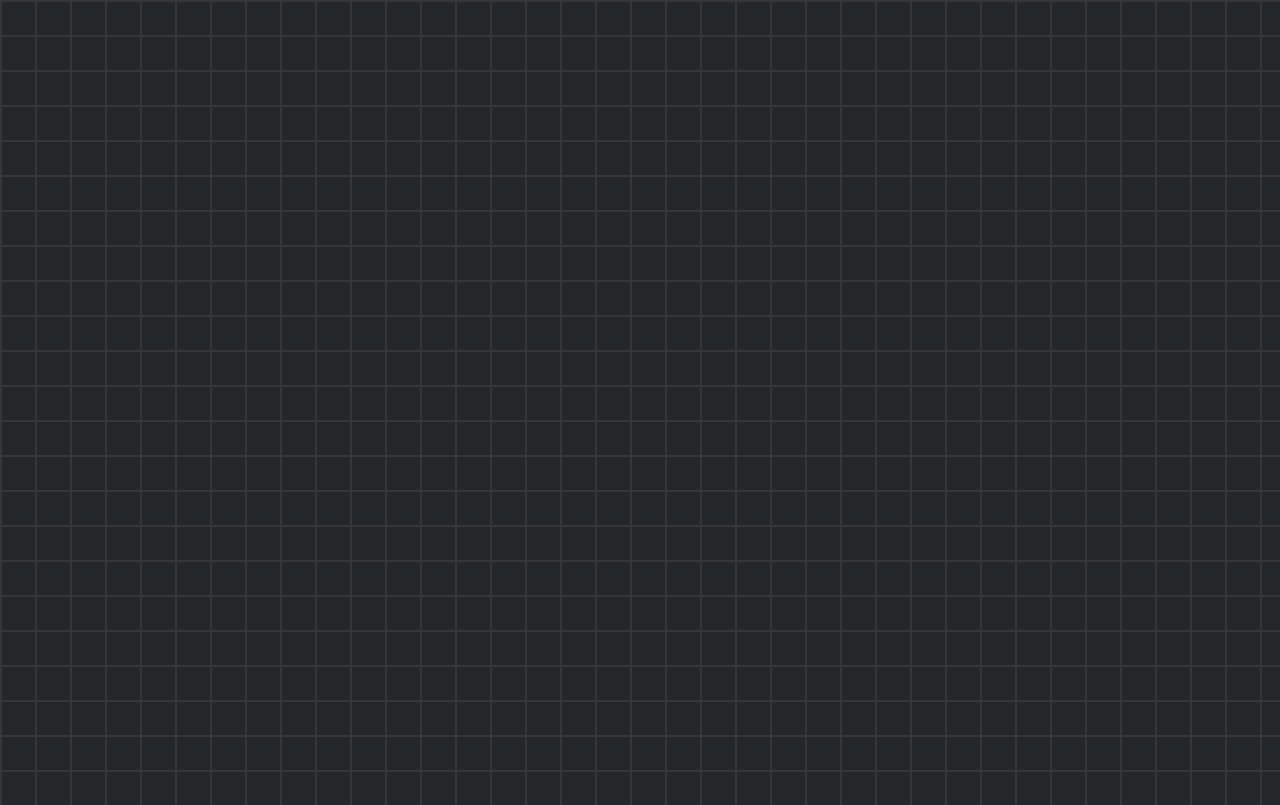
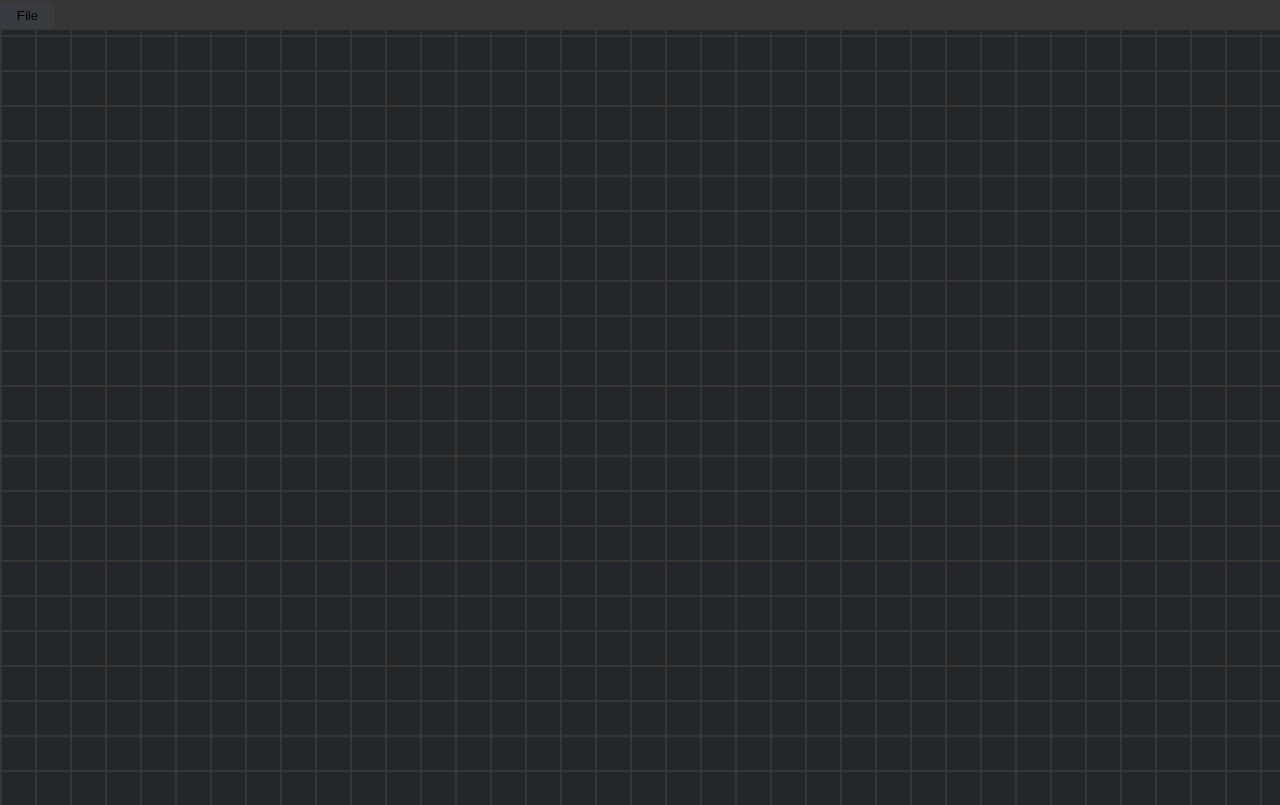
Before and after one commit to shayelorgelly/shayelorgelly.github.io, a website: page index.html in a window 1280 px wide. Shown: the top 805 px of the page. Drawn offline with Linux system fonts and the light colour scheme.

Commit message:
Add files via upload

```diff
--- a/css.css
+++ b/css.css
@@ -37,7 +37,7 @@ canvas.grid{
 }
 .contextmenu{
     position: absolute;
-    z-index: 1000000;
+    z-index: 10;
     width: 200px;
     max-height: 300px;
     padding-bottom: 6.25px;
@@ -47,11 +47,46 @@ canvas.grid{
     transition-property: filter;
     transition-duration: 0.2s;
     text-align: center;
+    border-radius: 5px;
+}
+.toolbar{
+    z-index: 11;
+    width: 100%;
+    height: 30px;
+    position: fixed;
+    background-color: rgb(54, 54, 54);
+    margin: none;
+    padding: none;
+    top:0px;
+    left: 0px;
+}
+.toolbar button{
+    width: 55px;
+    height: 90%;
+    margin-top:1.5px;
+    background-color: #383c41;
+    transition: background-color 0.05s linear;
+    border: none;
+    border-radius: 5px;
+}
+.toolbar button:hover{
+    transition: background-color 0.05s linear;
+    background-color: #16181a;
 }
 .cbutton{
     width: 187.5px;
     height: 40px;
-    border: 0px 0px 0px 0px;
     margin-top: 6.25px;
     text-align: left;
+    border-radius: 5px;
+    border: none;
+    background-color: #383c41;
+    transition: background-color 0.15s linear;
+
+
 }
+.cbutton:hover{
+    border: none;
+    background-color: aqua;
+    transition: background-color 0.15s linear;
+}
--- a/index.html
+++ b/index.html
@@ -15,7 +15,9 @@
     <div class="contextmenu" id="cm" oncontextmenu="return(false)">
         <!--the context menu is always where the mouse right clicks even when it disappears, it uses javascript to prevent itself from being clicked-->
     </div>
-
+    <div class="toolbar">
+        <button onclick="">File</button>
+    </div>
     <canvas class="grid" id="grid" onmousedown="mdcanvas()"    onmouseup="mucanvas()"  onmouseleave="mucanvas()"    oncontextmenu="return(false)">
 
     </canvas>
@@ -58,12 +60,24 @@
         lastpos.x = event.movementX;
         lastpos.y = event.movementY;
         if (mdoc){//drag scrolling like photoshop or blender
+            let vectorx = lastpos.x
+            let vectory = lastpos.y
+            if(vectorx < 0){
+                vectorx = 0-vectorx
+            }
+            if(vectory < 0){
+                vectory = 0-vectory
+            }
+            console.log(`click scrolling!! amount:${vectorx + vectory}`)
+
             window.scrollBy(0 - lastpos.x, 0 - lastpos.y);//invert scroll with 0-
         }
         if(!contextmenus.init){
             contextmenunewbutton(false, "Add", ()=>{console.log("test")})
             contextmenus.init = true
         }
+
+
     });
     //functions
     function mdcanvas(){//mouse down on canvas
```
